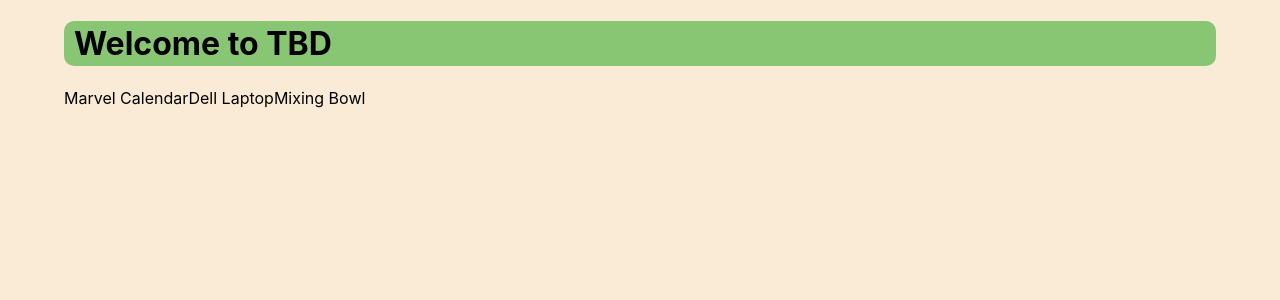
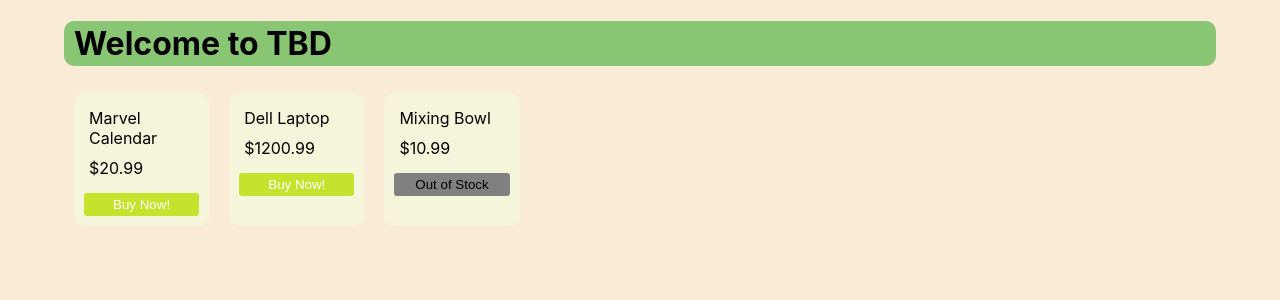
Before and after one commit to danielphilip12/OnlineMarketplace, a React (Create React App) app in the folder frontend/: page / in a window 1280 px wide. Shown: the top 300 px of the page. Built offline with nearby package versions, Linux system fonts and the light colour scheme; data requests are answered from the project's data file.

Commit message:
Made ItemCard

```diff
--- a/frontend/src/components/HomePage/HomePage.css
+++ b/frontend/src/components/HomePage/HomePage.css
@@ -7,3 +7,15 @@
     border-radius: 10px;
     padding: 3px 10px;
 }
+
+.HomePage-itemPreview {
+    display: flex;
+}
+
+.HomePage-itemPreview div {
+    background-color: beige;
+    padding: 10px;
+    margin: 5px 10px;
+    width: 10%;
+    border-radius: 10px;
+}
--- a/frontend/src/components/HomePage/HomePage.jsx
+++ b/frontend/src/components/HomePage/HomePage.jsx
@@ -1,6 +1,7 @@
 import React, { useEffect, useState } from "react";
 import "./HomePage.css";
 import axios from "axios";
+import ItemCard from "../ItemCard/ItemCard";
 
 const HomePage = () => {
   const [items, setItems] = useState([]);
@@ -14,7 +15,11 @@ const HomePage = () => {
   return (
     <div className="HomePage-container">
       <h1 className="HomePage-banner">Welcome to TBD</h1>
-      {items.map(item => item.name)}
+      <div className="HomePage-itemPreview">
+        {items.map((item) => (
+          <ItemCard item={item} />
+        ))}
+      </div>
     </div>
   );
 };
--- /dev/null
+++ b/frontend/src/components/ItemCard/ItemCard.css
@@ -0,0 +1,31 @@
+.ItemCard-container {
+    display: flex;
+    flex-direction: column;
+}
+
+.ItemCard-detail {
+    margin: 0;
+    padding: 5px;
+}
+
+.ItemCard-button {
+    background-color: #c5e32c;
+    border: none;
+    padding: 4px;
+    border-radius: 3px;
+    margin-top: 10px;
+    color: white;
+}
+
+.ItemCard-button:hover {
+    background-color: #c4e32c9e;
+}
+
+.ItemCard-button:active {
+    background-color: #869a1f;
+}
+
+.ItemCard-button:disabled {
+    background-color: grey;
+    color: black;
+}
--- /dev/null
+++ b/frontend/src/components/ItemCard/ItemCard.jsx
@@ -0,0 +1,16 @@
+import React from "react";
+import "./ItemCard.css"
+
+const ItemCard = ({ item }) => {
+  return (
+    <div className="ItemCard-container">
+      <p className="ItemCard-detail">{item.name}</p>
+      <p className="ItemCard-detail">${item.price}</p>
+      <button className="ItemCard-button" disabled={!item.inStock}>
+        {item.inStock ? "Buy Now!" : "Out of Stock"}
+      </button>
+    </div>
+  );
+};
+
+export default ItemCard;
--- a/frontend/src/index.js
+++ b/frontend/src/index.js
@@ -2,7 +2,7 @@ import React from 'react';
 import ReactDOM from 'react-dom/client';
 import './index.css';
 import { createBrowserRouter, RouterProvider } from 'react-router-dom';
-import App from './App';
+// import App from './App';
 import reportWebVitals from './reportWebVitals';
 import HomePage from './components/HomePage/HomePage';
 import ItemPage from './components/ItemPage/ItemPage';
```
